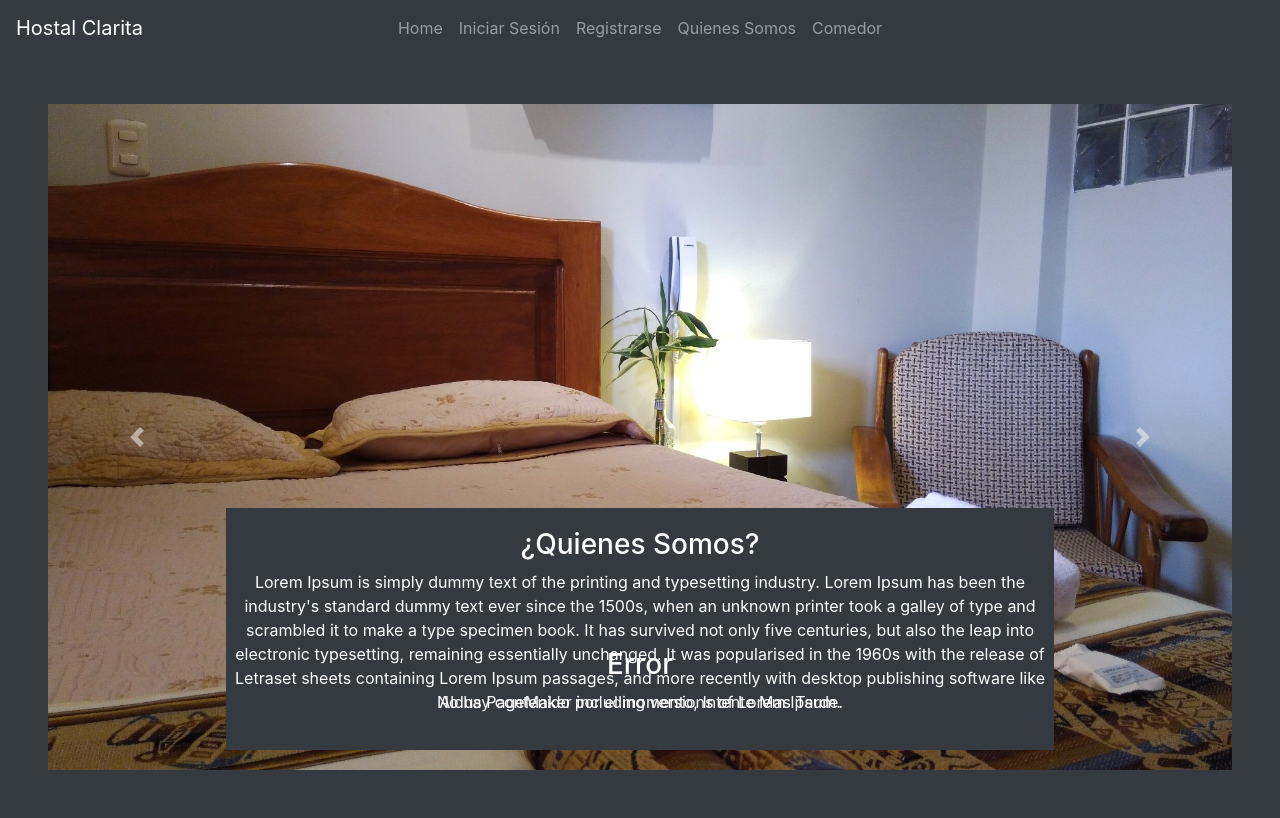
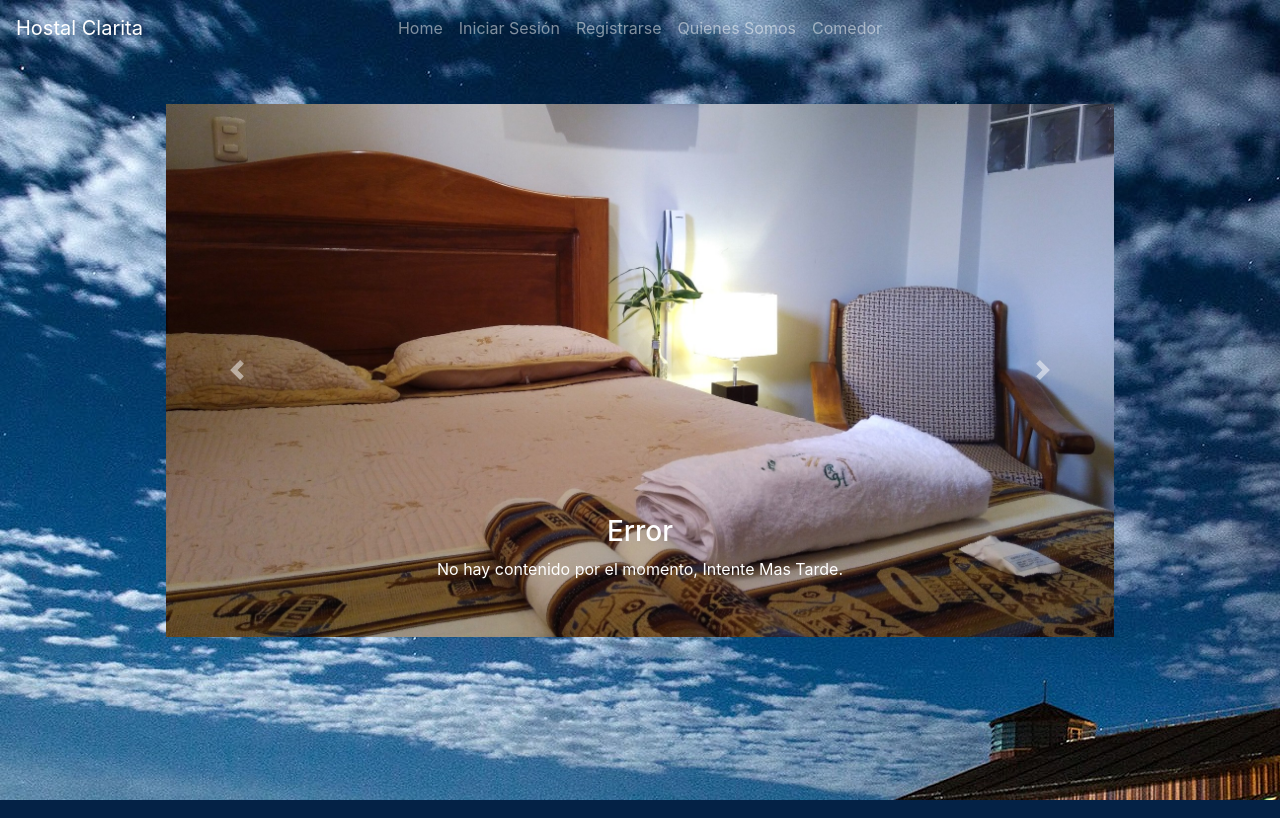
Before and after one commit to DynamicProphet/Hostal_Do-a_Clarita, a Django app: page / in a window 1280 px wide. Run offline with Django 3.2, Linux system fonts and the light colour scheme; data that the repository does not hold is empty; some libraries are stand-ins or nearby versions.

Commit message:
Arreglos Home

```diff
--- a/proyectoHostal/templates/Cocina/menu_listar.html
+++ b/proyectoHostal/templates/Cocina/menu_listar.html
@@ -20,11 +20,11 @@
                 height="30px"><br>
             Nueva Minuta
         </a>
-        {% endif %}
         <a class="btn btn-primary text-light float-right" role="button" data-toggle="modal" data-target="#ayudaModal">
             <img src="{% static 'img/icono-help.png' %}" alt="Ayuda" width="30px" height="30px"><br>
             Ayuda
         </a>
+        {% endif %}
     </div>
     <div class="table-responsive px-5 pt-2">
         <table class="table table-striped table-dark text-light">
--- a/proyectoHostal/templates/home.html
+++ b/proyectoHostal/templates/home.html
@@ -4,28 +4,16 @@
 {% block title %}Home{% endblock %}
 
 {% block navbar %} {% include 'base/navbar.html' %} {% endblock %}
-
+{% block img_bg %} style="background-image:url({% static 'img/background/img-login.jpg' %})" {% endblock %}
 {% block content %}
 <div class="p-5">
-  <div id="carouselExampleCaptions" class="carousel slide" data-ride="carousel">
+  <div id="carouselExampleCaptions" class="carousel slide" data-ride="carousel" style="margin-left: 10%; margin-right: 10%;">
     <div class="carousel-inner" role="listbox">
-      <div class="carousel-item active">
-        <img class="img-fluid" src="{% static 'img/background/img-qsomos.jpg' %}">
-        <div class="carousel-caption d-none d-md-block bg-dark">
-          <h3>¿Quienes Somos?</h3>
-          <p>Lorem Ipsum is simply dummy text of the printing and typesetting industry. Lorem Ipsum has been the
-            industry's standard dummy text ever since the 1500s, when an unknown printer took a galley of type and
-            scrambled it to make a type specimen book. It has survived not only five centuries, but also the leap into
-            electronic typesetting, remaining essentially unchanged. It was popularised in the 1960s with the release of
-            Letraset sheets containing Lorem Ipsum passages, and more recently with desktop publishing software like
-            Aldus PageMaker including versions of Lorem Ipsum.</p>
-        </div>
-      </div>
       {% if contenidos %}
       {% for contenido in contenidos %}
-      <div class="carousel-item ">
+      <div class="carousel-item {% if forloop.first %}  active  {% endif %}">
         <img class="img-fluid" src="{% static 'img/background/img-home2.jpg' %}">
-        <div class="carousel-caption d-none d-md-block bg-dark">
+        <div class="carousel-caption d-none d-md-block bg-light text-dark">
           <h3>{{ contenido.nombre }}</h3>
           <p>{{ contenido.contenido }}</p>
         </div>
```
